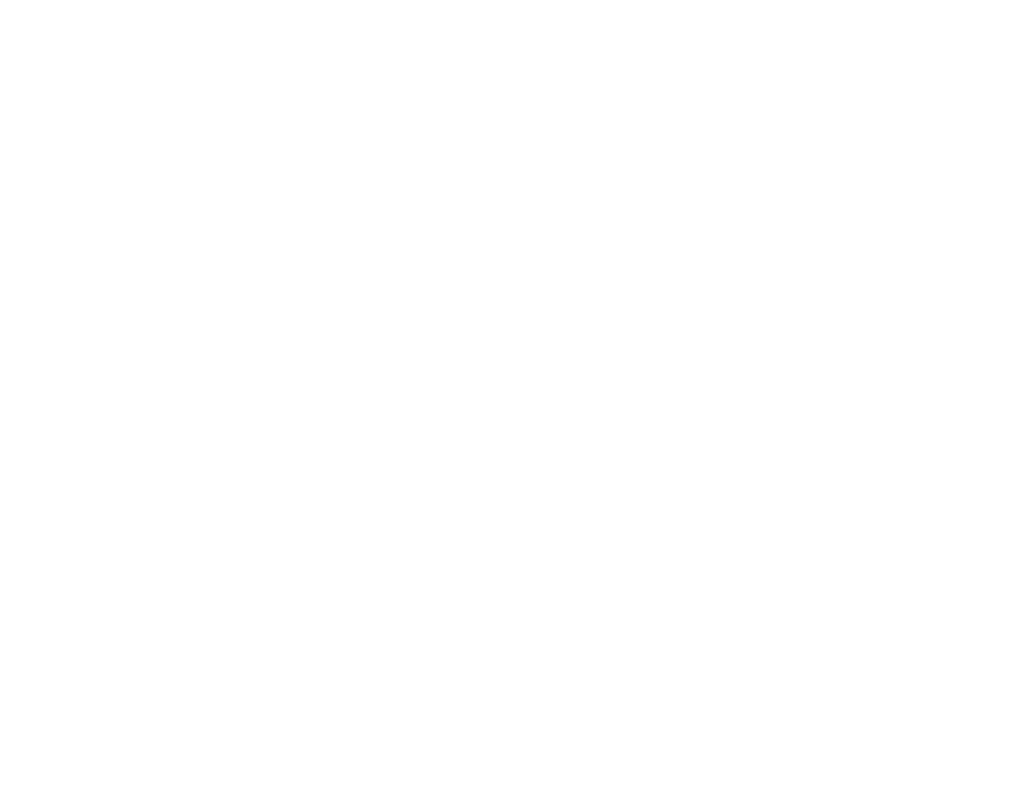
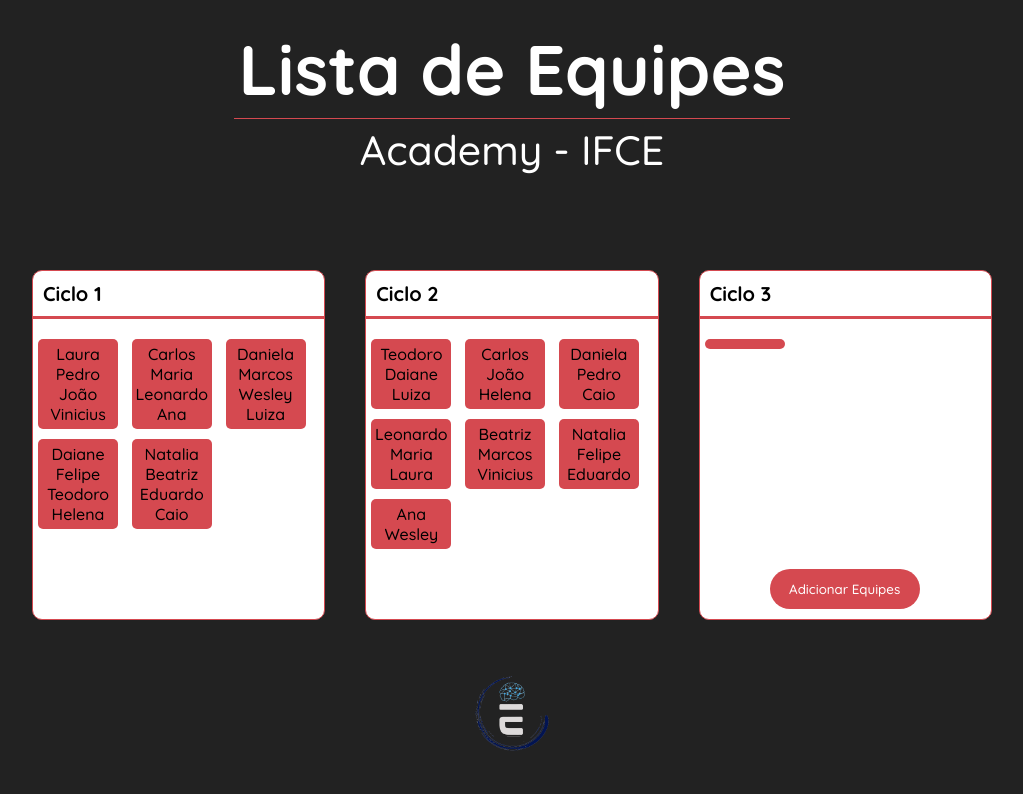
Before and after one commit to carloseduardob94/teste-tec, a plain HTML site: page index.html in a window 1280 px wide. Shown: the whole page, without its empty margins (128-1151 px from the left). Drawn offline with Linux system fonts and the light colour scheme.

Commit message:
styled almost done

```diff
--- a/index.html
+++ b/index.html
@@ -1,12 +1,109 @@
 <!DOCTYPE html>
-<html lang="en">
+<html lang="pt-br">
   <head>
     <meta charset="UTF-8" />
-    <meta http-equiv="X-UA-Compatible" content="IE=edge" />
     <meta name="viewport" content="width=device-width, initial-scale=1.0" />
-    <title>Document</title>
+    <link rel="preconnect" href="https://fonts.googleapis.com" />
+    <link rel="preconnect" href="https://fonts.gstatic.com" crossorigin />
+    <link
+      href="https://fonts.googleapis.com/css2?family=Quicksand:wght@400;500;700&display=swap"
+      rel="stylesheet"
+    />
+    <link rel="stylesheet" href="style.css" />
+
+    <title>Teste Técnico</title>
   </head>
   <body>
+    <header>
+      <h1>Lista de Equipes</h1>
+      <p>Academy - IFCE</p>
+    </header>
+    <main>
+      <section>
+        <h2>Ciclo 1</h2>
+        <div>
+          <div class="div2">
+            <p>Laura</p>
+            <p>Pedro</p>
+            <p>João</p>
+            <p>Vinicius</p>
+          </div>
+          <div class="div2">
+            <p>Carlos</p>
+            <p>Maria</p>
+            <p>Leonardo</p>
+            <p>Ana</p>
+          </div>
+          <div class="div2">
+            <p>Daniela</p>
+            <p>Marcos</p>
+            <p>Wesley</p>
+            <p>Luiza</p>
+          </div>
+          <div class="div2">
+            <p>Daiane</p>
+            <p>Felipe</p>
+            <p>Teodoro</p>
+            <p>Helena</p>
+          </div>
+          <div class="div2">
+            <p>Natalia</p>
+            <p>Beatriz</p>
+            <p>Eduardo</p>
+            <p>Caio</p>
+          </div>
+        </div>
+      </section>
+      <section>
+        <h2>Ciclo 2</h2>
+        <div>
+          <div class="div2">
+            <p>Teodoro</p>
+            <p>Daiane</p>
+            <p>Luiza</p>
+          </div>
+          <div class="div2">
+            <p>Carlos</p>
+            <p>João</p>
+            <p>Helena</p>
+          </div>
+          <div class="div2">
+            <p>Daniela</p>
+            <p>Pedro</p>
+            <p>Caio</p>
+          </div>
+          <div class="div2">
+            <p>Leonardo</p>
+            <p>Maria</p>
+            <p>Laura</p>
+          </div>
+          <div class="div2">
+            <p>Beatriz</p>
+            <p>Marcos</p>
+            <p>Vinicius</p>
+          </div>
+          <div class="div2">
+            <p>Natalia</p>
+            <p>Felipe</p>
+            <p>Eduardo</p>
+          </div>
+          <div class="div2">
+            <p>Ana</p>
+            <p>Wesley</p>
+          </div>
+        </div>
+      </section>
+      <section>
+        <h2>Ciclo 3</h2>
+        <div>
+          <div class="div2"></div>
+        </div>
+        <button class="input">Adicionar Equipes</button>
+      </section>
+    </main>
+    <footer>
+      <img src="./assets/LogoEdu2.png" alt="Logo Edu" />
+    </footer>
     <script src="index.js" type="module"></script>
   </body>
 </html>
--- /dev/null
+++ b/style.css
@@ -0,0 +1,141 @@
+*{
+  margin: 0;
+  padding: 0;
+  box-sizing: border-box;
+  font-family: 'Quicksand', sans-serif;
+}
+
+body{
+  background-color: #222222;
+  width: 100%;
+  height: 100vh;
+  display: flex;
+  flex-direction: column;
+  overflow-y: auto;
+  position: relative;
+
+}
+
+header{
+  margin: 20px auto;
+  flex-direction: column;
+  align-items: center;
+}
+
+header h1{
+  padding: 5px;
+  border-bottom: 1px solid #D54950;
+  color: #fff;
+  font-size: 70px;
+  font-weight: 700;
+}
+
+header p{
+  padding: 5px;
+  font-size: 41px;
+  color: #fff;
+  font-weight: 500;
+  text-align: center;
+}
+
+main{
+  width: 100%;
+  max-width: 1000px;
+  display: flex;
+  justify-content: center;
+  align-items: center;
+  margin: 0 auto;
+}
+
+section{
+  background-color: #fff;
+  width: 300px;
+  height: 350px;
+  margin: 70px 20px 20px;
+  border: 1px solid #D54950;
+  border-radius: 10px;
+}
+
+section h2{
+  font-size: 20px;
+  padding: 10px;
+  font-weight: 700;
+
+  width: 100%;
+  border-bottom: 3px solid #D54950;
+}
+
+section div{
+  margin-top: 10px;
+  padding: 0 5px;
+  display: grid;
+  grid-template-columns: 1fr 1fr 1fr;
+  position: relative;
+}
+
+section .div2{
+  display: flex;
+  flex-direction: column;
+  align-items: center;
+  justify-content: center;
+
+  background-color: #D54950;
+  border-radius: 5px;
+  padding: 5px;
+  max-width: 80px;
+  max-height: 100px;
+}
+
+section .div2 p{
+  font-weight: 500 ;
+}
+
+section button{
+ position: absolute;
+  margin-top: 220px;
+  margin-left: 70px;
+
+  width: 150px;
+  height: 40px;
+  border-radius: 20px;
+  border: none;
+  background-color: #D54950;
+  color: #fff;
+  font-weight: 500;
+  cursor: pointer;
+}
+
+section button:hover{
+  animation: shake 0.5s;
+
+  /* When the animation is finished, start again */
+  animation-iteration-count: infinite;
+}
+
+footer{
+  display: flex;
+  width: 100%;
+  height: 120px;
+  justify-content: center;
+  align-self: flex-start;
+}
+
+footer img{
+  width: 150px;
+  height: 150px;
+  position: absolute;
+}
+
+@keyframes shake {
+  0% { transform: translate(1px, 1px) rotate(0deg); }
+  10% { transform: translate(-1px, -2px) rotate(-1deg); }
+  20% { transform: translate(-3px, 0px) rotate(1deg); }
+  30% { transform: translate(3px, 2px) rotate(0deg); }
+  40% { transform: translate(1px, -1px) rotate(1deg); }
+  50% { transform: translate(-1px, 2px) rotate(-1deg); }
+  60% { transform: translate(-3px, 1px) rotate(0deg); }
+  70% { transform: translate(3px, 1px) rotate(-1deg); }
+  80% { transform: translate(-1px, -1px) rotate(1deg); }
+  90% { transform: translate(1px, 2px) rotate(0deg); }
+  100% { transform: translate(1px, -2px) rotate(-1deg); }
+}
```
Also changed, not shown: assets/LogoEdu2.png (added).
